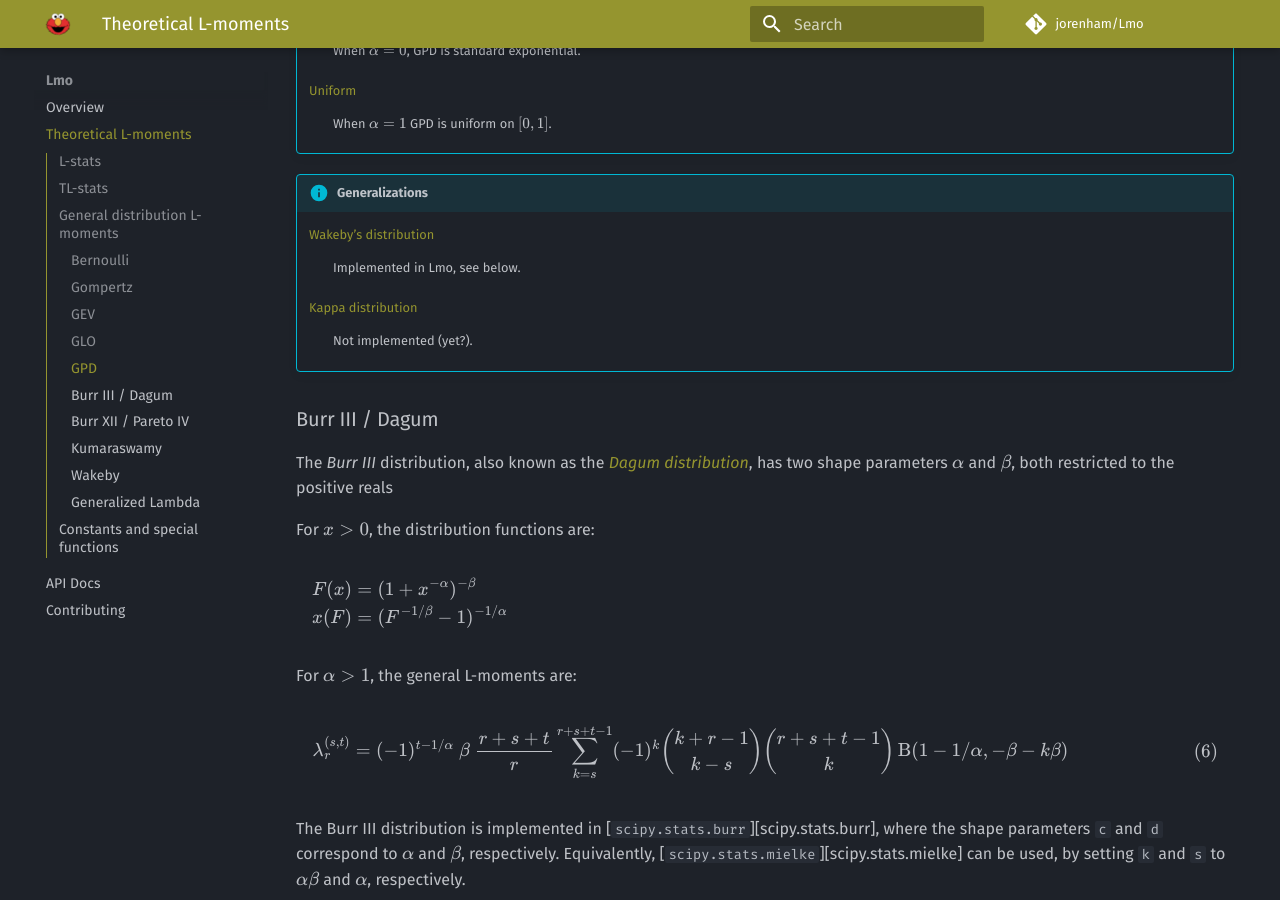
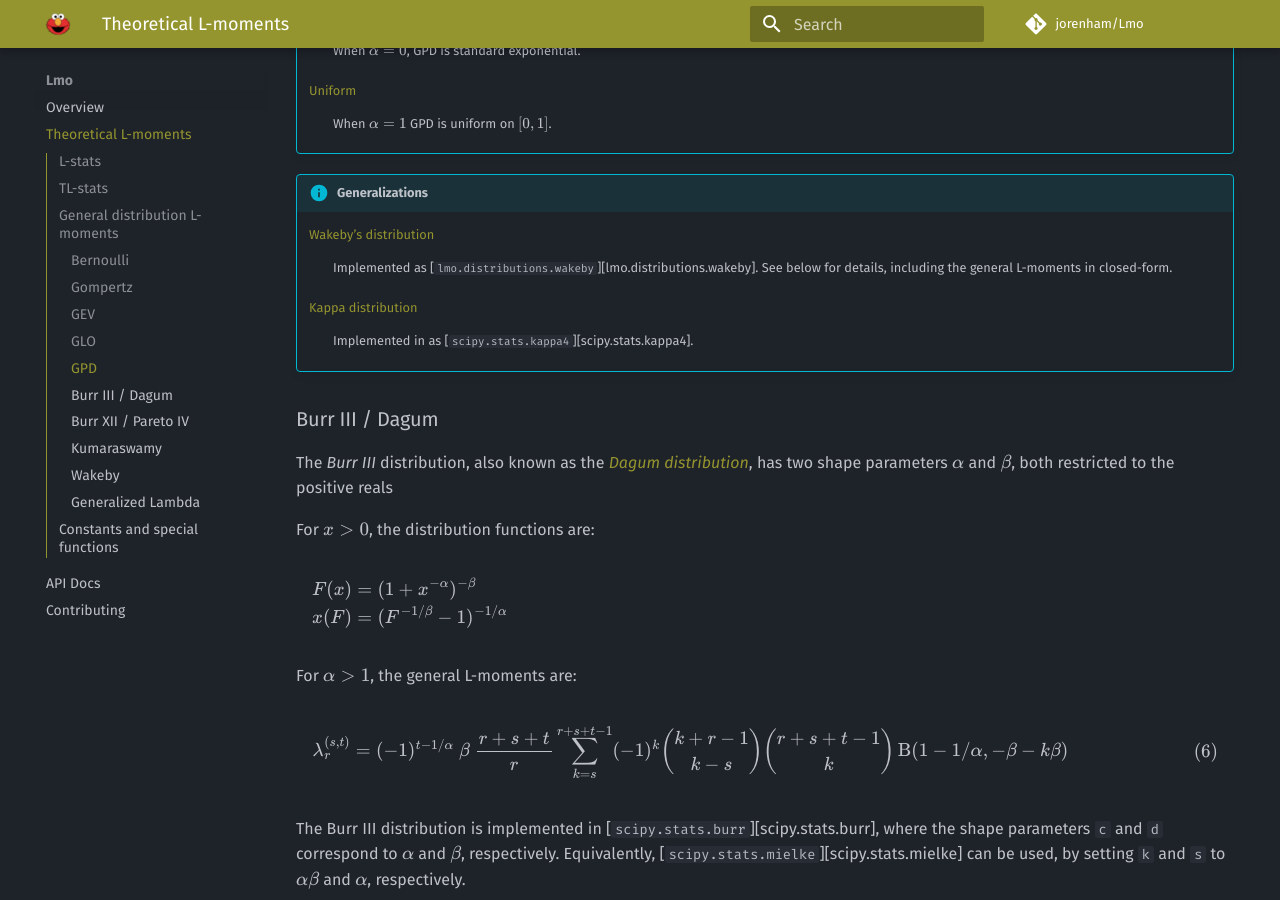
Before and after one commit to jorenham/Lmo, an MkDocs documentation site: the page built from docs/distributions.md, in a window 1280 px wide and 900 px high, scrolled down 5862 px. Built offline with MkDocs 1.6.1 and Material for MkDocs 9.7.7, drawn with Linux system fonts in a browser that asks for light colours; comment, search, counter and statistics services are not loaded.

Commit message:
more details on GPD generalizations

```diff
--- a/docs/distributions.md
+++ b/docs/distributions.md
@@ -913,10 +913,11 @@
 !!! info "Generalizations"
 
     [Wakeby's distribution](#wakeby)
-    :   Implemented in Lmo, see below.
+    :   Implemented as [`lmo.distributions.wakeby`][lmo.distributions.wakeby].
+        See below for details, including the general L-moments in closed-form.
 
     [Kappa distribution](https://doi.org/10.1147/rd.383.0251)
-    :   Not implemented (yet?).
+    :   Implemented in as [`scipy.stats.kappa4`][scipy.stats.kappa4].
 
 ### Burr III / Dagum
 
```
